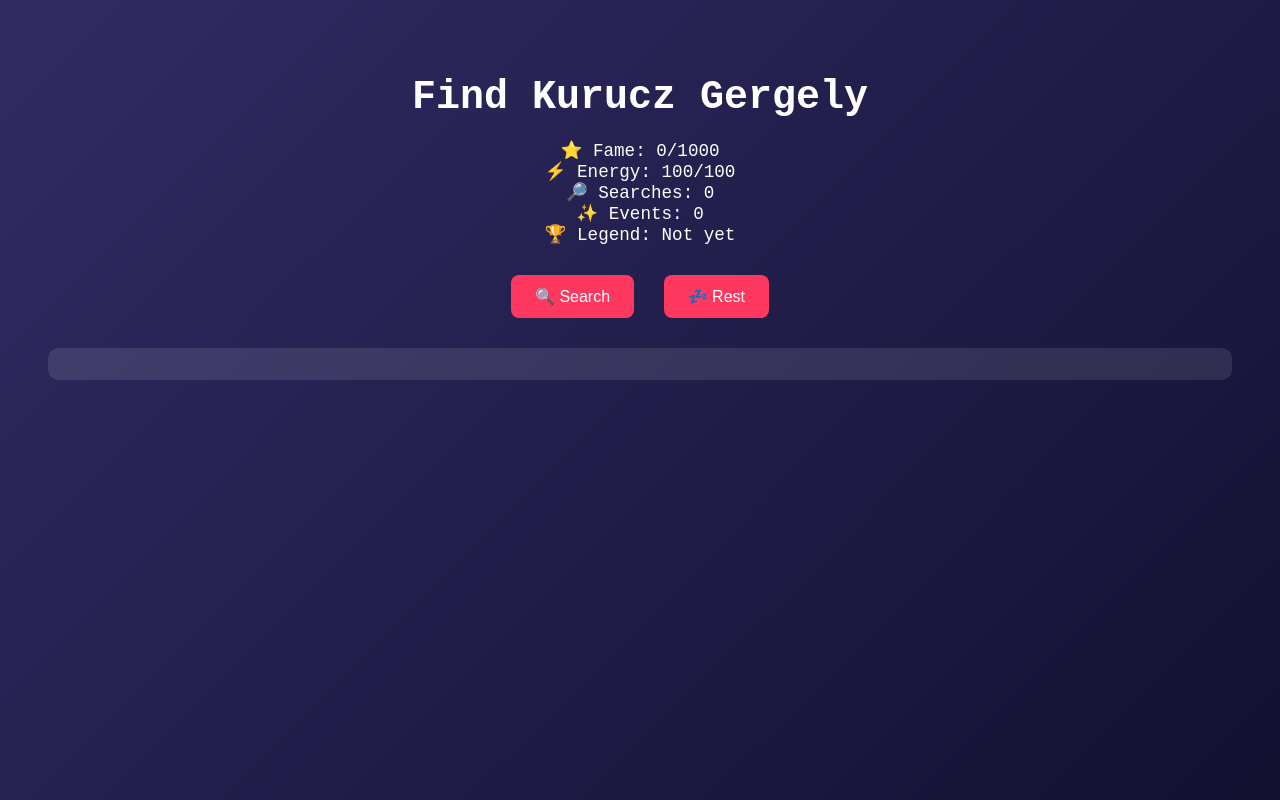
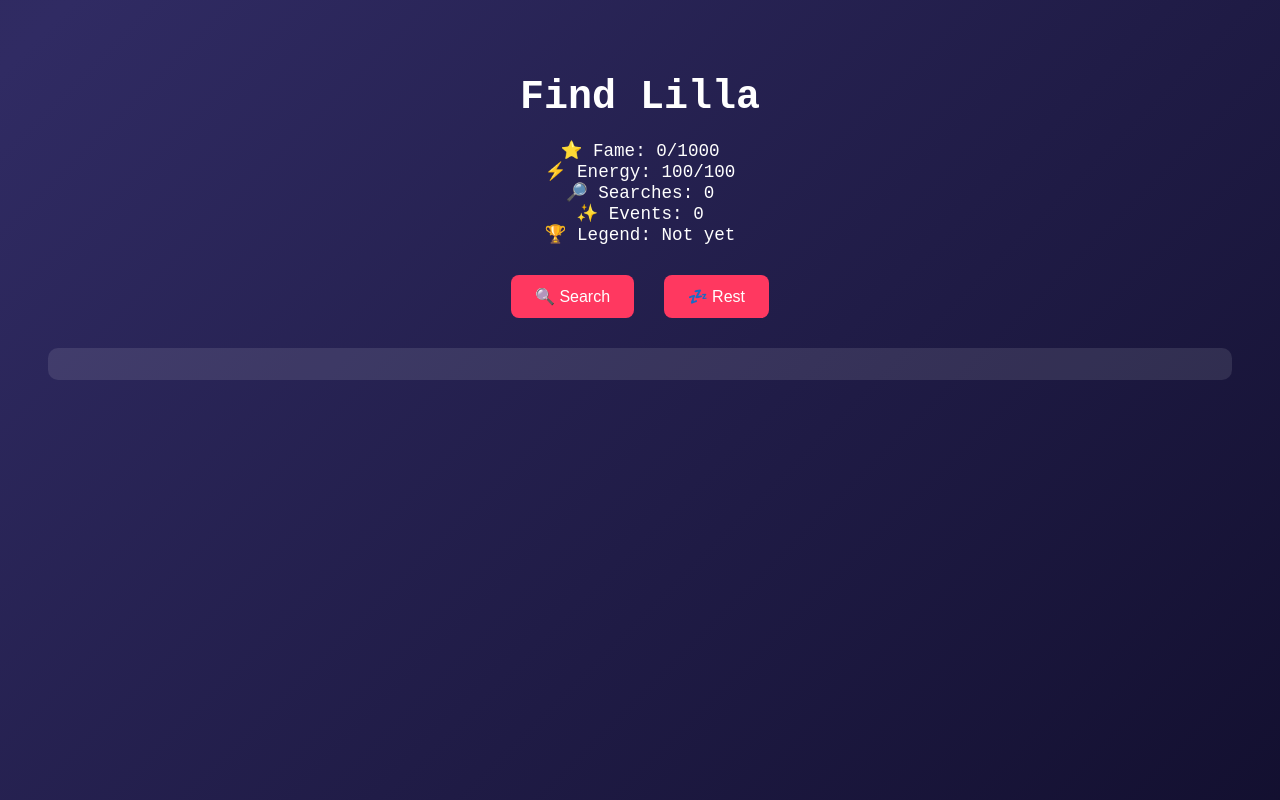
Before and after one commit to mroldmobo/lu-mn-site, a plain HTML site: page index.html in a window 1280 px wide. Drawn offline with Linux system fonts and the light colour scheme.

Commit message:
index.html

```diff
--- a/index.html
+++ b/index.html
@@ -59,7 +59,7 @@
   </style>
 </head>
 <body>
-  <h1>Find Kurucz Gergely</h1>
+  <h1>Find Lilla</h1>
   <div id="status"></div>
   <button id="search">🔍 Search</button>
   <button id="rest">💤 Rest</button>
```
